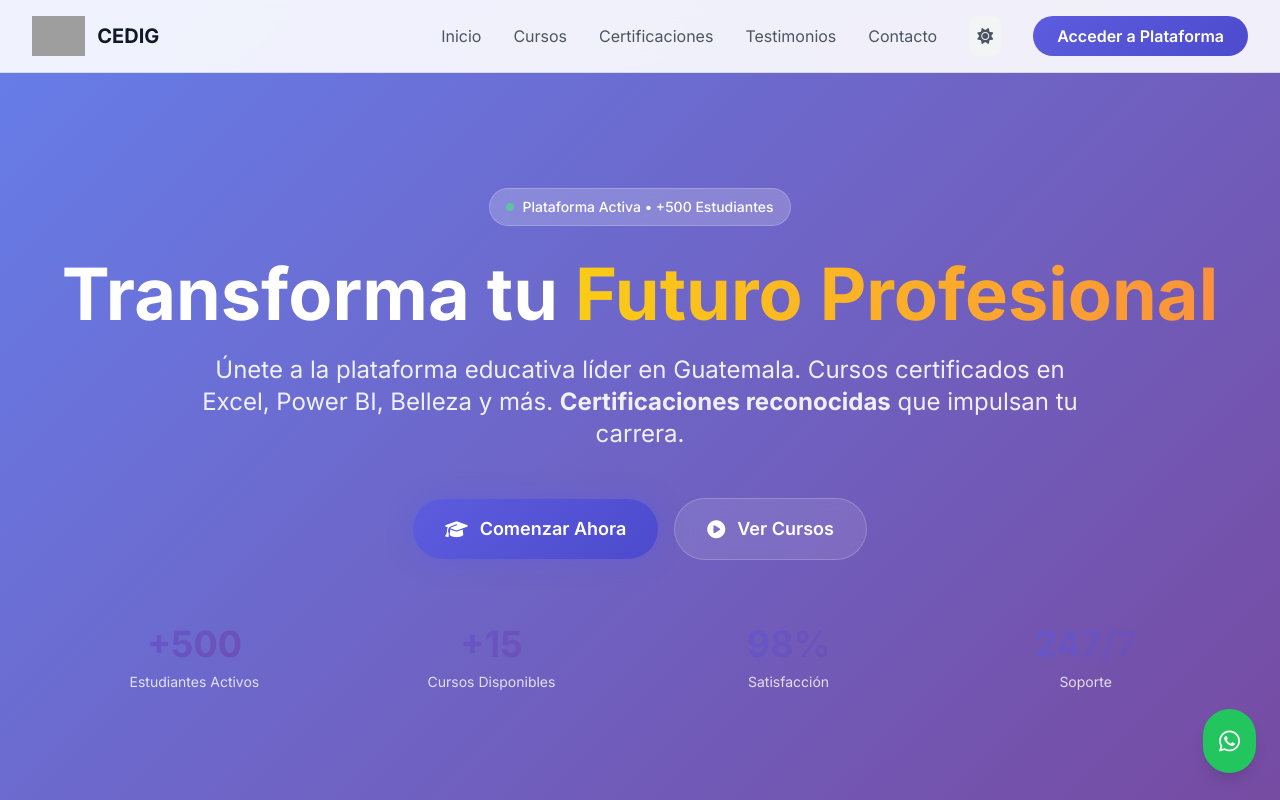
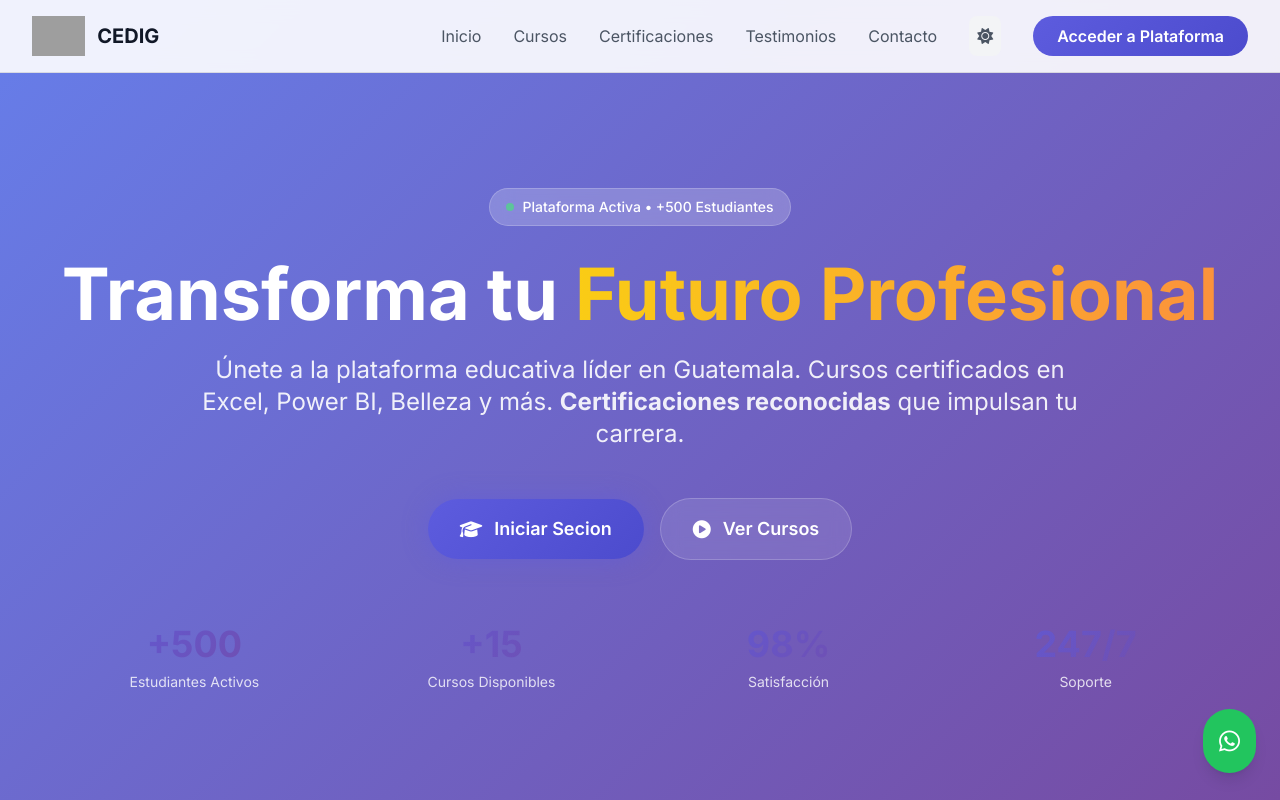
Before and after one commit to CedigGuteamala/Cedig, a plain HTML site: page index.html in a window 1280 px wide. Shown: the top 800 px of the page. Drawn offline with nearby package versions, Linux system fonts and the light colour scheme; grey boxes are pictures that could not be loaded.

Commit message:
Update index.html

```diff
--- a/index.html
+++ b/index.html
@@ -272,7 +272,7 @@
                        target="_blank"
                        class="btn-primary text-white px-8 py-4 rounded-full text-lg font-semibold inline-flex items-center hover-lift animate-pulse-glow">
                         <i class="fas fa-graduation-cap mr-3"></i>
-                        Comenzar Ahora
+                        Iniciar Secion
                     </a>
                     <a href="#cursos" class="glass text-white px-8 py-4 rounded-full text-lg font-semibold inline-flex items-center hover-lift">
                         <i class="fas fa-play-circle mr-3"></i>
```
